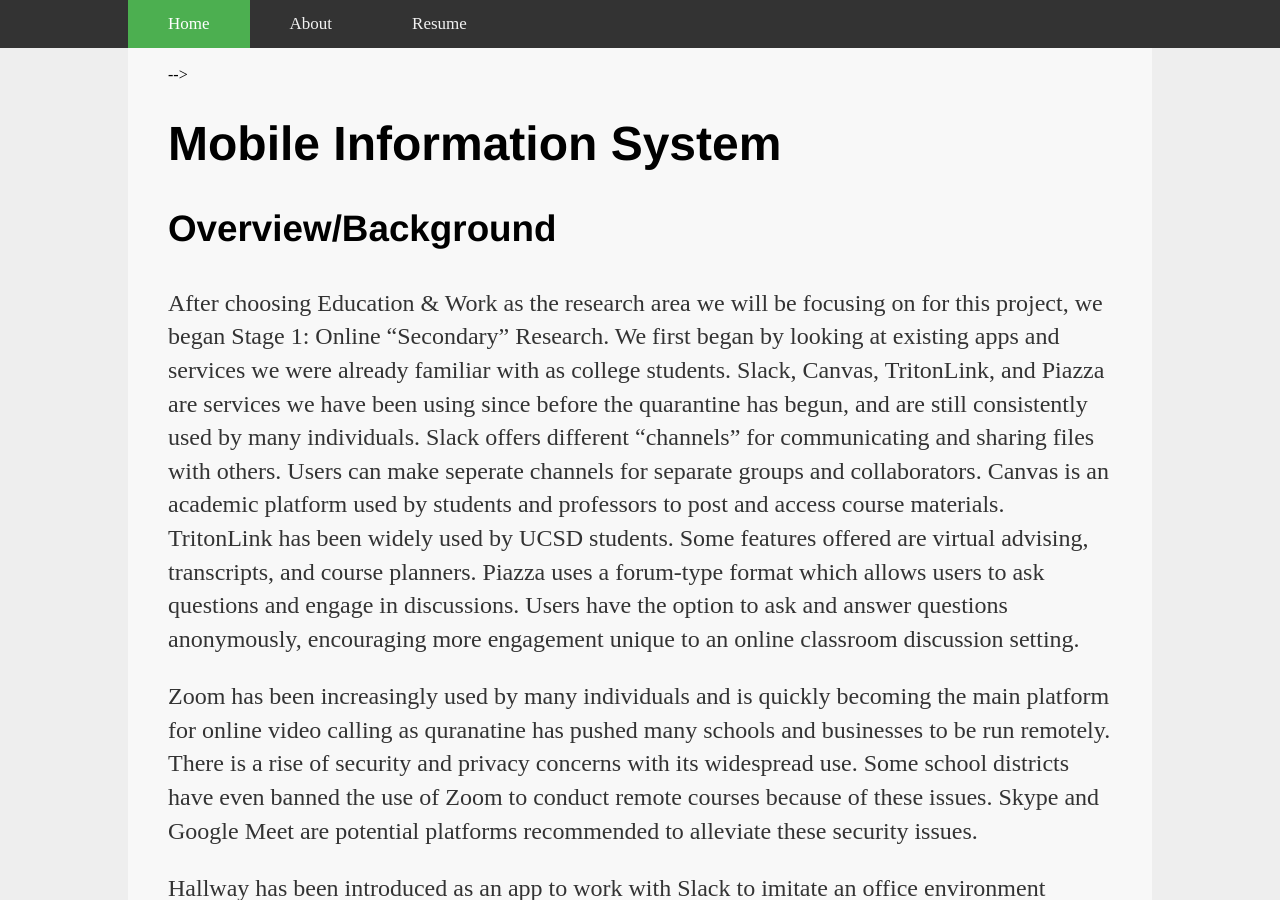
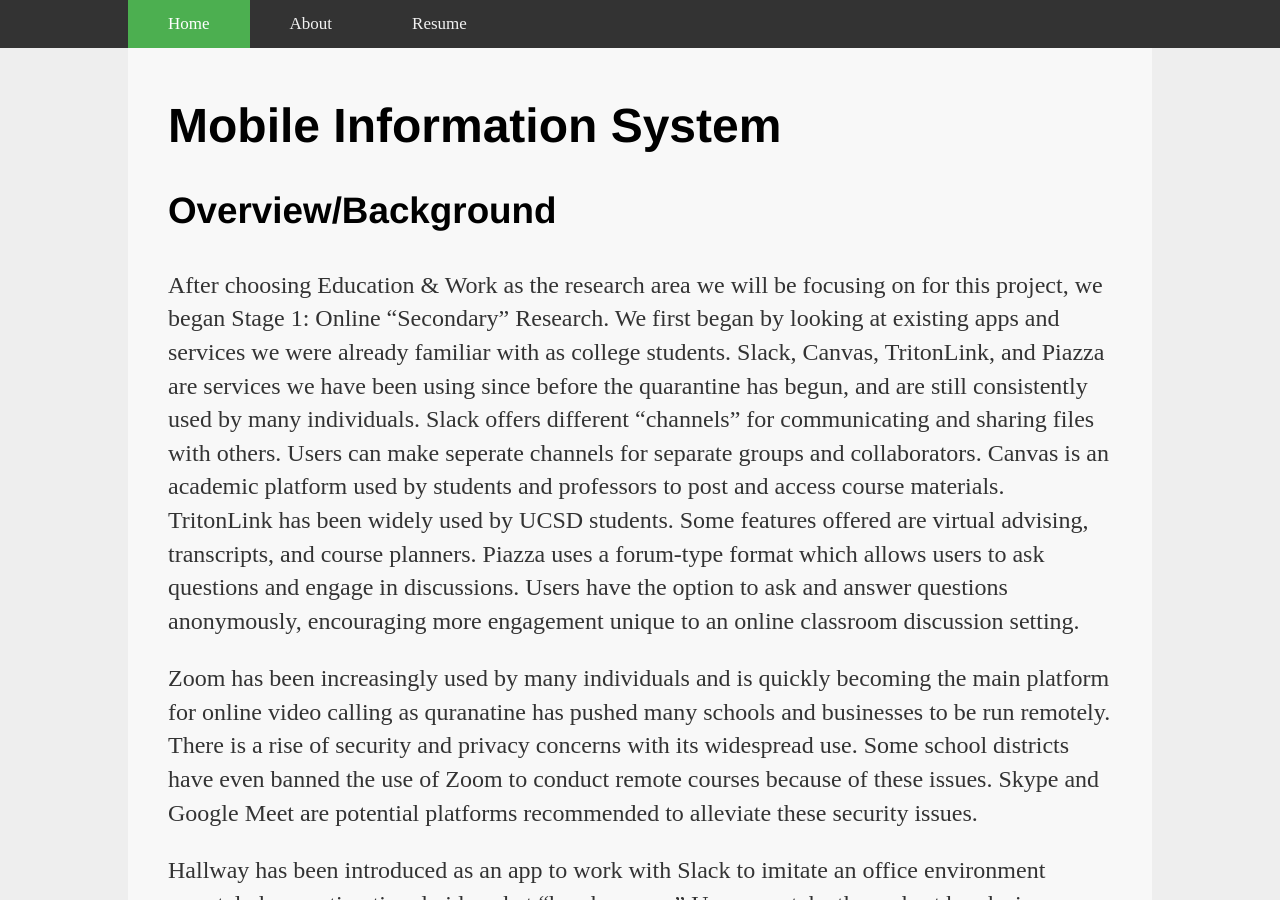
Before and after one commit to kpadden/kpadden.github.io, a Jekyll site: the page built from mobile-information-system/index.html, in a window 1280 px wide and 900 px high. Built offline with Jekyll 4.4.1, drawn with Linux system fonts in a browser that asks for light colours.

Commit message:
Update index.html

```diff
--- a/mobile-information-system/index.html
+++ b/mobile-information-system/index.html
@@ -24,7 +24,7 @@ title: Mobile Information System
 	    }
 	</script>
 	<div class="container">
-	    <div class="inside-container"><br/>-->
+	    <div class="inside-container"><br/>
 			<div class="mobile-information-system">
 				<h1>Mobile Information System</h1>
 				<h3>Overview/Background</h3>
```
